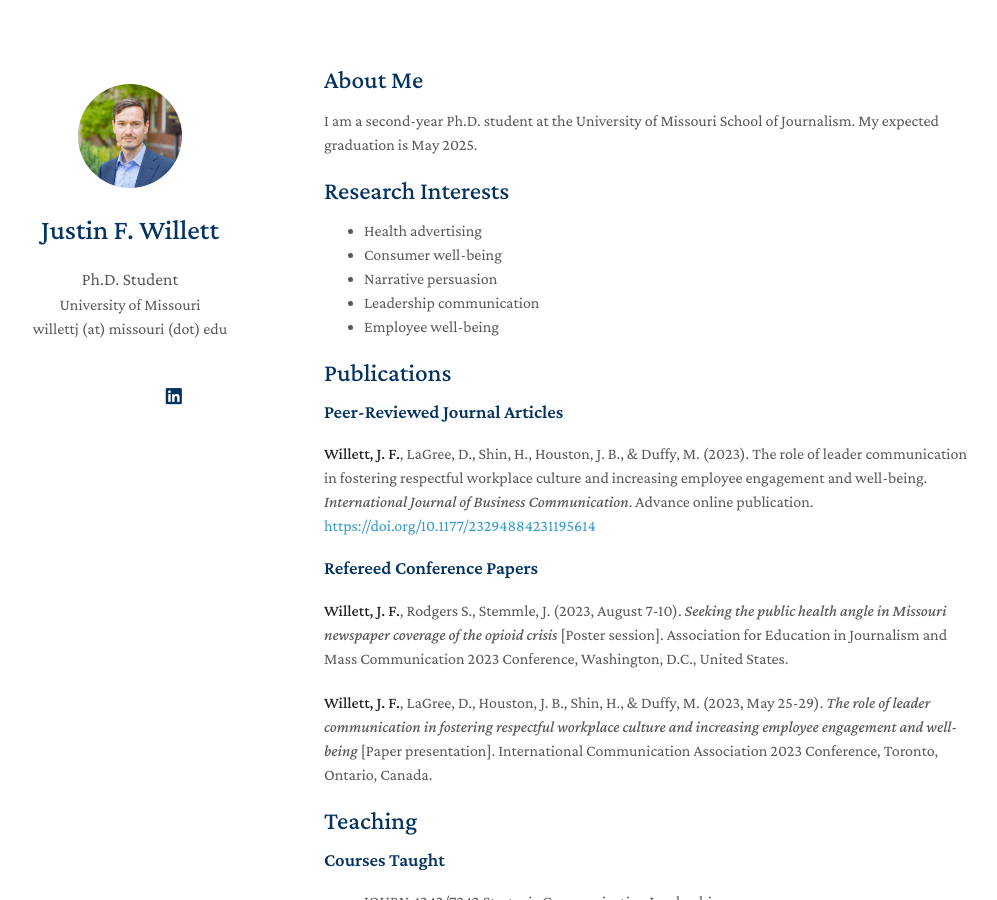
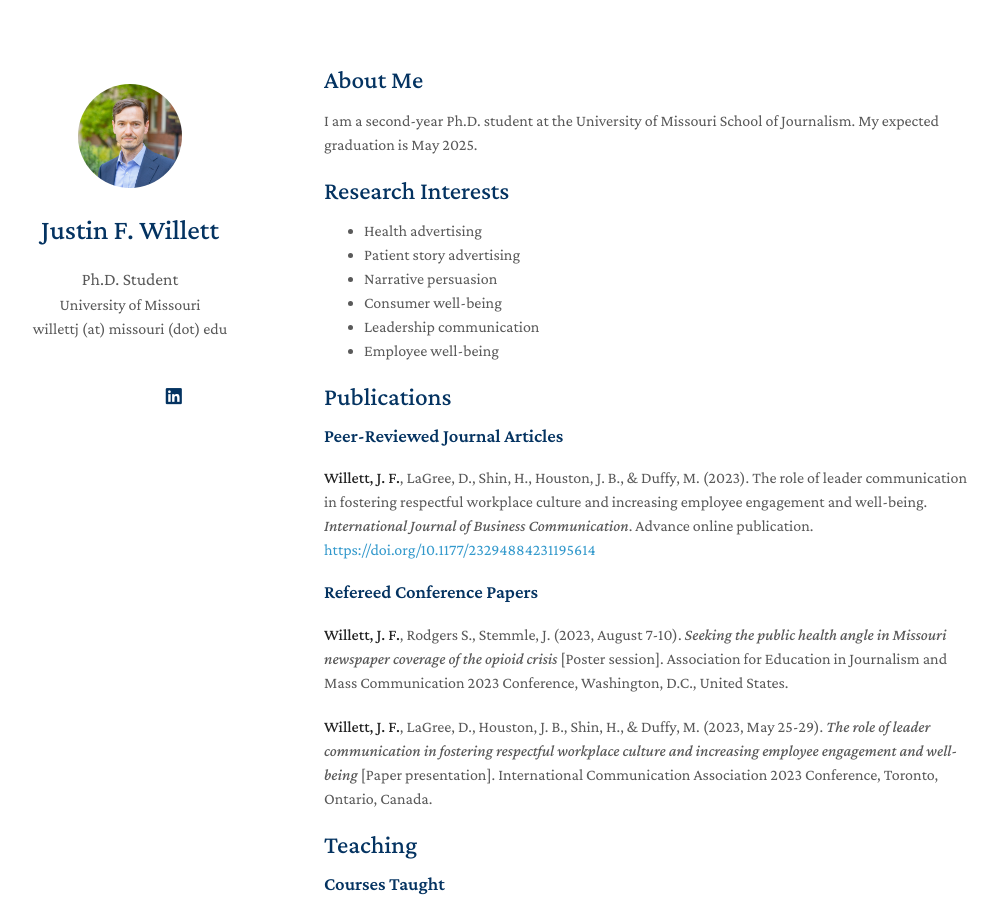
Before and after one commit to willettjf/willettjf.github.io, a Jekyll site: the page built from index.md, in a window 1280 px wide and 900 px high. Shown: the whole window, without its empty margins (146-1143 px from the left). Built offline with Jekyll 4.4.1, drawn with Linux system fonts in a browser that asks for light colours; nearby versions of some CDN libraries; a style sheet for code colours, icons or effects is not loaded; our own code applies the rules of GitHub Pages for plain Markdown files.

Commit message:
Updated research interests
After finishing research statement and plan of study

```diff
--- a/index.md
+++ b/index.md
@@ -9,8 +9,9 @@ I am a second-year Ph.D. student at the University of Missouri School of Journal
 ## Research Interests
 
 - Health advertising
+- Patient story advertising
+- Narrative persuasion
 - Consumer well-being
-- Narrative persuasion
 - Leadership communication
 - Employee well-being
 
```
